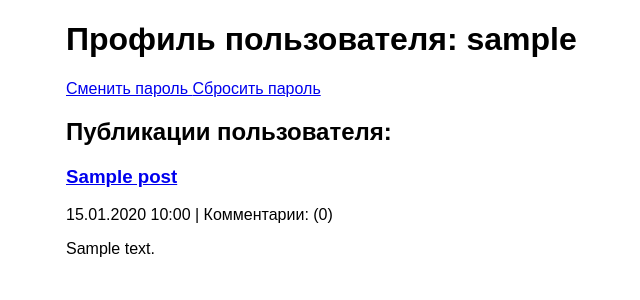
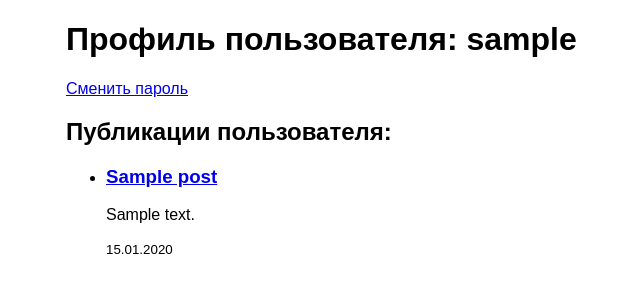
Before and after one commit to Ali-ahmad12-ux/django_sprint4141414, a Django app: page /auth/profile/ in a window 1280 px wide. Shown: the part 58-358 px from the top of the page, without its empty margins (174-814 px from the left). Run offline with Django 3.2, Linux system fonts and the light colour scheme; a user stored in the database is signed in; tables that the repository leaves empty hold one stand-in row (values such as "Sample post"); parts of the project's set-up code (start-up, migrations or seed data) failed here and were passed over.

Commit message:
إصلاحات نهائية: منطق CategoryPostsView، تبسيط profile.html، إصلاح .gitignore

```diff
--- a/templates/users/profile.html
+++ b/templates/users/profile.html
@@ -1,57 +1,27 @@
 {% extends "base.html" %}
 
-{% block title %}Профиль пользователя {{ profile_user.username }}{% endblock %}
+{% block title %}Профиль {{ profile_user.username }}{% endblock %}
 
 {% block content %}
-<div class="container py-5">
-    <div class="row">
-        <div class="col-md-12">
-            <!-- ✅ تأكد من عرض اسم المستخدم بشكل واضح -->
-            <h1 class="mb-4">Профиль пользователя:
-                <span class="text-primary fw-bold">{{ profile_user.username }}</span>
-            </h1>
+<h1>Профиль пользователя: {{ profile_user.username }}</h1>
 
 {% if user == profile_user %}
-            <div class="mb-4">
-                <a href="{% url 'users:password_change' %}" class="btn btn-outline-primary me-2">
-                    Сменить пароль
-                </a>
-                <a href="{% url 'users:password_reset' %}" class="btn btn-outline-secondary">
-                    Сбросить пароль
-                </a>
-            </div>
+    <p><a href="{% url 'users:password_change' %}">Сменить пароль</a></p>
 {% endif %}
 
-            <h2 class="mb-3">Публикации пользователя:</h2>
+<h2>Публикации пользователя:</h2>
 
 {% if posts %}
-            <div class="list-group">
+    <ul>
     {% for post in posts %}
-                <div class="list-group-item">
-                    <h3>
-                        <a href="{% url 'blog:detail' post.id %}">{{ post.title }}</a>
-                    </h3>
-                    <p class="text-muted">
-                        {{ post.pub_date|date:"d.m.Y H:i" }} |
-                        Комментарии: ({{ post.comment_count|default:0 }})
-                    </p>
-                    <p>{{ post.text|truncatewords:30 }}</p>
-                </div>
+        <li>
+            <h3><a href="{% url 'blog:detail' post.id %}">{{ post.title }}</a></h3>
+            <p>{{ post.text|truncatewords:20 }}</p>
+            <p><small>{{ post.pub_date|date:"d.m.Y" }}</small></p>
+        </li>
     {% endfor %}
-            </div>
+    </ul>
 {% else %}
-            <div class="alert alert-info">
     <p>У пользователя пока нет публикаций.</p>
-                {% if user == profile_user %}
-                <p class="mt-2">
-                    <a href="{% url 'blog:create' %}" class="btn btn-primary">
-                        Создайте свою первую публикацию!
-                    </a>
-                </p>
 {% endif %}
-            </div>
-            {% endif %}
-        </div>
-    </div>
-</div>
 {% endblock %}
```
Also changed, not shown: blogicum/blog/views.py (+9 -7 lines), 1 other file. Lines whose indentation alone changed are shown as unchanged.
